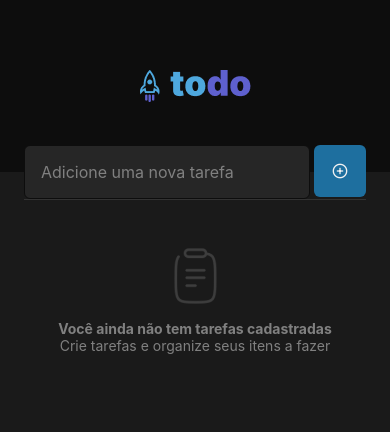
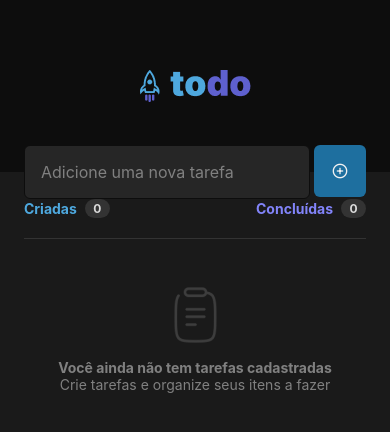
Before and after one commit to Luiz1nn/todo-list, a React Native app: screen / in a window 390 px wide. Shown: the top 432 px of the page. Built offline with nearby package versions, Linux system fonts and the light colour scheme.

Commit message:
feat(List): add Header component

```diff
--- /dev/null
+++ b/src/components/Counter/index.tsx
@@ -0,0 +1,26 @@
+import { Text, View } from 'react-native'
+import { styles } from './styles'
+
+type Props = {
+  description: string
+  value: number
+  isFinished: boolean
+}
+
+export const Counter = ({ description, value, isFinished }: Props) => (
+  <View style={styles.container}>
+    <Text
+      style={
+        isFinished
+          ? { ...styles.description, ...styles.descriptionFinished }
+          : { ...styles.description, ...styles.descriptionCreated }
+      }
+    >
+      {description}
+    </Text>
+
+    <View style={styles.valueContainer}>
+      <Text style={styles.valueText}>{value}</Text>
+    </View>
+  </View>
+)
--- /dev/null
+++ b/src/components/Counter/styles.ts
@@ -0,0 +1,32 @@
+import { StyleSheet } from 'react-native'
+
+export const styles = StyleSheet.create({
+  container: {
+    flexDirection: 'row',
+    alignItems: 'center',
+  },
+  description: {
+    fontWeight: 'bold',
+    fontSize: 14,
+  },
+  descriptionCreated: {
+    color: '#4ea8de',
+  },
+  descriptionFinished: {
+    color: '#8284fa',
+  },
+  valueContainer: {
+    width: 25,
+    height: 19,
+    backgroundColor: '#333333',
+    borderRadius: 999,
+    marginLeft: 8,
+    alignItems: 'center',
+    justifyContent: 'center',
+  },
+  valueText: {
+    fontSize: 12,
+    fontWeight: 'bold',
+    color: '#d9d9d9',
+  },
+})
--- /dev/null
+++ b/src/components/List/Header/index.tsx
@@ -0,0 +1,23 @@
+import { Counter } from '@/components'
+import { Task } from '@/screens'
+import { useMemo } from 'react'
+import { View } from 'react-native'
+import { styles } from './styles'
+
+type Props = {
+  data: Task[]
+}
+
+export const Header = ({ data }: Props) => {
+  const checkedDataCounter = useMemo(() => {
+    const filteredCheckedData = data.filter((item) => item.isChecked)
+    return filteredCheckedData.length
+  }, [data])
+
+  return (
+    <View style={styles.container}>
+      <Counter description="Criadas" value={data.length} isFinished={false} />
+      <Counter description="Concluídas" value={checkedDataCounter} isFinished />
+    </View>
+  )
+}
--- /dev/null
+++ b/src/components/List/Header/styles.ts
@@ -0,0 +1,9 @@
+import { StyleSheet } from 'react-native'
+
+export const styles = StyleSheet.create({
+  container: {
+    flexDirection: 'row',
+    justifyContent: 'space-between',
+    paddingBottom: 20,
+  },
+})
--- a/src/components/List/index.tsx
+++ b/src/components/List/index.tsx
@@ -1,6 +1,7 @@
 import { Task } from '@/screens'
 import { View } from 'react-native'
 import { Empty } from './Empty'
+import { Header } from './Header'
 
 type Props = {
   data: Task[]
@@ -10,6 +11,7 @@ type Props = {
 
 export const List = ({ data, removeTask, toggleTaskCheck }: Props) => (
   <View>
+    <Header data={data} />
     <Empty />
   </View>
 )
--- a/src/components/index.ts
+++ b/src/components/index.ts
@@ -1,4 +1,5 @@
 export * from './Button'
+export * from './Counter'
 export * from './Header'
 export * from './Input'
 export * from './List'
```
